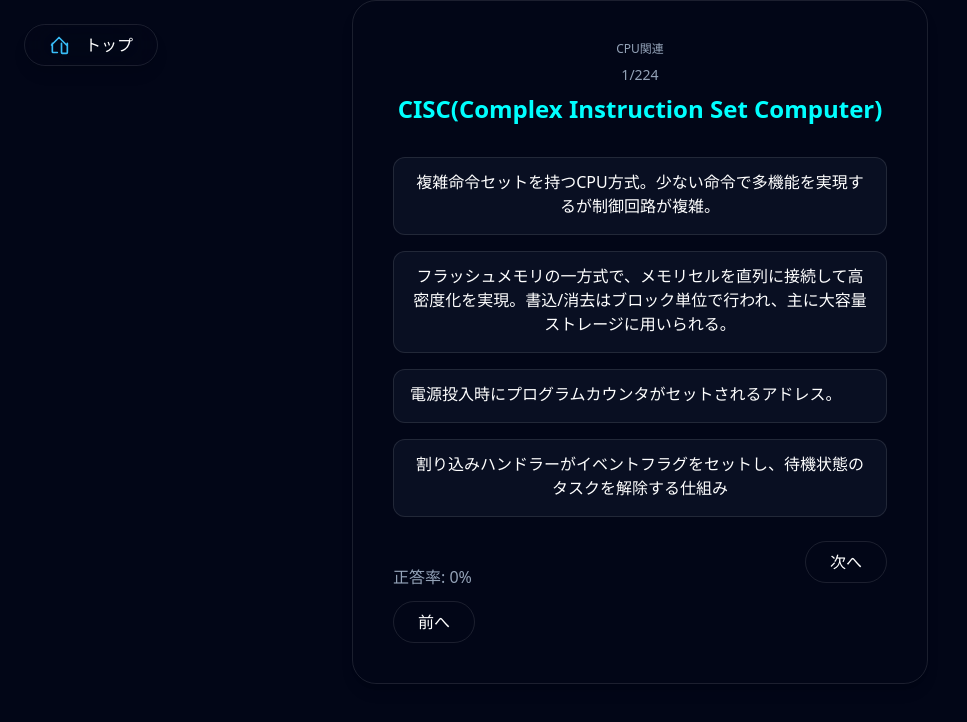
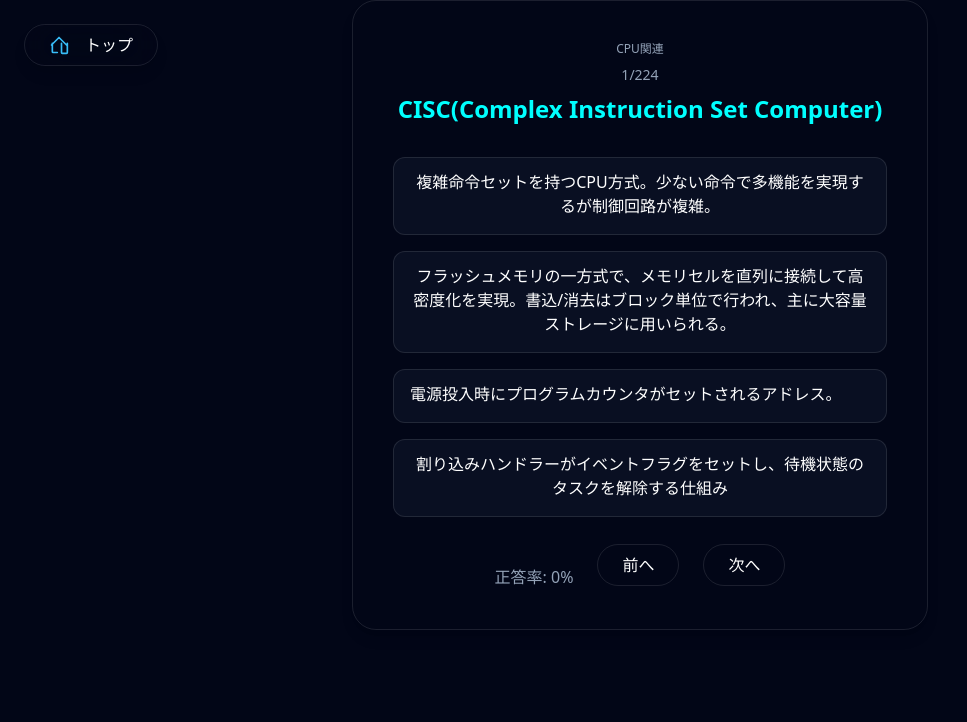
Before and after one commit to yumemasa/taigakunweb, a Next.js app: page /quiz in a window 1280 px wide. Shown: the top 722 px of the page, without its empty margins (0-967 px from the left). Built offline with nearby package versions, Linux system fonts and the light colour scheme.

Commit message:
Revert "feat(ui): align accuracy display x-coordinate with prev button in quiz/random/review"
This reverts commit 4d4e31c6e7b779981aa9f7c547926505e2fb9d7a.

```diff
--- a/app/quiz/QuizClient.tsx
+++ b/app/quiz/QuizClient.tsx
@@ -106,8 +106,7 @@ export function QuizClient() {
               );
             })}
           </div>
-          <div className="w-full grid grid-cols-[1fr_auto] items-start gap-6 pt-6">
-            <div className="flex flex-col items-start gap-3">
+          <div className="w-full flex justify-center items-center gap-6 pt-6">
           <div className="mt-6">
             <span className="text-slate-400">
               正答率: {isAnswered ? Math.round((correctCount / (index + 1)) * 100) : (index > 0 ? Math.round((correctCount / index) * 100) : 0)}%
@@ -123,8 +122,6 @@ export function QuizClient() {
             >
               前へ
             </button>
-            </div>
-            <div className="flex items-center gap-6">
             <button
               onClick={handleNext}
               className="glass-panel rounded-full border border-white/10 px-6 py-2 text-base text-white hover:border-neon-cyan/70"
@@ -135,6 +132,5 @@ export function QuizClient() {
         </div>
       </div>
     </div>
-    </div>
   );
 }
--- a/app/random/RandomQuizClient.tsx
+++ b/app/random/RandomQuizClient.tsx
@@ -118,8 +118,7 @@ function RandomQuizClient() {
               );
             })}
           </div>
-          <div className="w-full grid grid-cols-[1fr_auto] items-start gap-6 pt-6">
-            <div className="flex flex-col items-start gap-3">
+          <div className="w-full flex justify-center items-center gap-6 pt-6">
           <div className="mt-6">
             <span className="text-slate-400">
               正答率: {isAnswered ? Math.round((correctCount / (index + 1)) * 100) : (index > 0 ? Math.round((correctCount / index) * 100) : 0)}%
@@ -135,8 +134,6 @@ function RandomQuizClient() {
             >
               前へ
             </button>
-            </div>
-            <div className="flex items-center gap-6">
             <button
               onClick={handleNext}
               className="glass-panel rounded-full border border-white/10 px-6 py-2 text-base text-white hover:border-neon-cyan/70"
@@ -147,7 +144,6 @@ function RandomQuizClient() {
         </div>
       </div>
     </div>
-    </div>
   );
 }
 
--- a/app/review/ReviewClient.tsx
+++ b/app/review/ReviewClient.tsx
@@ -233,11 +233,7 @@ const ReviewClient = () => {
               );
             })}
           </div>
-          <div className="w-full grid grid-cols-[1fr_auto] items-start gap-6 pt-6">
-            <div className="flex flex-col items-start gap-3">
-              <div className="mt-6">
-                <span className="text-slate-400">正答率: {isAnswered ? Math.round((correctCount / (index + 1)) * 100) : (index > 0 ? Math.round((correctCount / index) * 100) : 0)}%</span>
-              </div>
+          <div className="w-full flex justify-center items-center gap-6 pt-6">
             <button
               onClick={() => {
                 setIndex((i) => (i > 0 ? i - 1 : reviewQuestions.length - 1));
@@ -249,8 +245,6 @@ const ReviewClient = () => {
             >
               前へ
             </button>
-            </div>
-            <div className="flex items-center gap-6">
             <button
               onClick={() => {
                   // 次へボタン押下時の挙動:
@@ -297,7 +291,6 @@ const ReviewClient = () => {
               次へ
             </button>
           </div>
-          </div>
           <div className="mt-6">
             <span className="text-slate-400">正答率: {isAnswered ? Math.round((correctCount / (index + 1)) * 100) : (index > 0 ? Math.round((correctCount / index) * 100) : 0)}%</span>
             {reviewOrder.length > 0 && (
```
Lines whose indentation alone changed are shown as unchanged.
